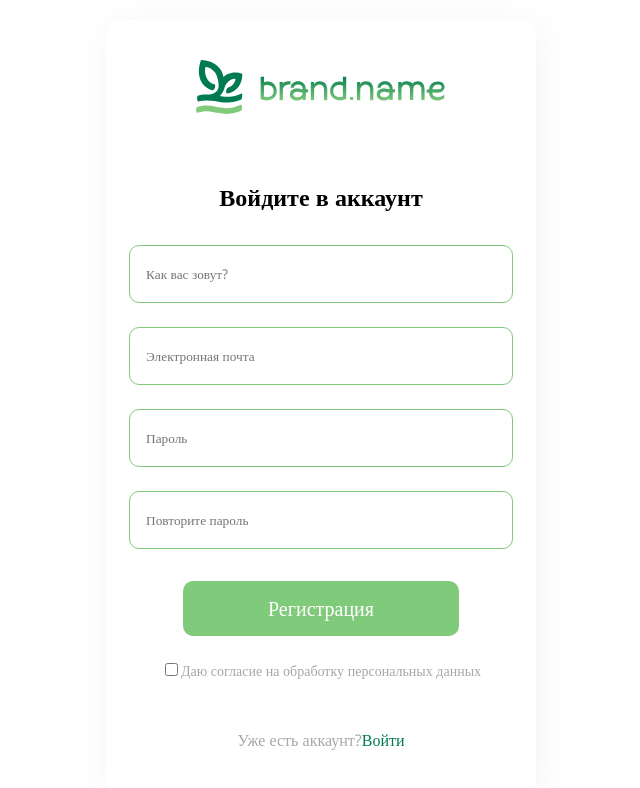
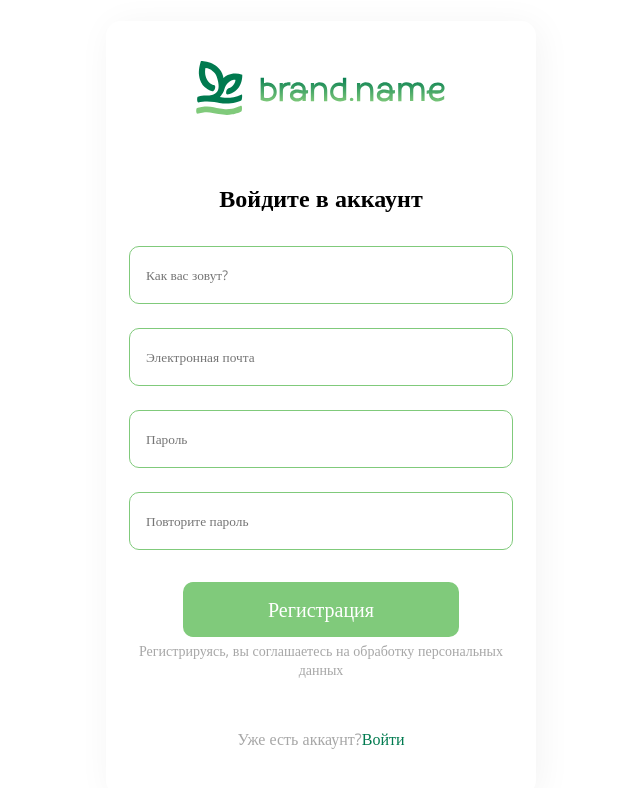
Before and after one commit to kirillkeril/papu_team_client, a React (Create React App) app: page / in a window 1280 px wide. Both pictures are taken after a click on the element "Загеристрируйтесь". Shown: the top 788 px of the page, without its empty margins (319-959 px from the left). Built offline with nearby package versions, Linux system fonts and the light colour scheme.

Commit message:
reg again

```diff
--- a/src/components/LoginCard/LoginCard.js
+++ b/src/components/LoginCard/LoginCard.js
@@ -15,18 +15,18 @@ export const LoginCard = (params) => {
   const [isAuth, setAuth] = useState(true);
   const [agreement, setAgreement] = useState(false);
   function handleEmail(e) {
-      setEmail(e.target.value);
+    setEmail(e.target.value);
   }
   function handlePassword(e) {
-      setPassword(e.target.value);
+    setPassword(e.target.value);
   }
   async function register(e) {
     e.preventDefault();
     try {
-      if(validName() && ValidMail() && !agreement) {
+      if (validName() && ValidMail() && !agreement) {
         const res = await UserService.register(email, password);
         store.setUser(res.data.user);
-        console.log(store.user)
+        console.log(store.user);
       }
     } catch (e) {
       console.log(e);
@@ -49,7 +49,7 @@ export const LoginCard = (params) => {
   //Сравнение паролей
   function comparePass(password, passAffirm) {
     if (password === passAffirm) {
-      if (password !==   "") return true;
+      if (password !== "") return true;
     } else {
       return false;
     }
@@ -122,7 +122,12 @@ export const LoginCard = (params) => {
         <footer className={styles.footer}>
           <span>
             Нет аккаунта?{" "}
-            <span className={styles.registerLink} onClick={() => changeAuth(false)}>Загеристрируйтесь</span>
+            <span
+              className={styles.registerLink}
+              onClick={() => changeAuth(false)}
+            >
+              Загеристрируйтесь
+            </span>
           </span>
         </footer>
       </div>
@@ -168,20 +173,17 @@ export const LoginCard = (params) => {
             />
           </form>
           <Button onClick={register}>Регистрация</Button>
-          <div className={styles.agreeDiv}>
-            <input type="checkbox" id="agreement" name="agreement" checked={agreement} onClick={(e) => setAgreement(e.target.checked)}/>
-            <label for="agreement" className={styles.agreement}>
-              Даю согласие на обработку персональных данных
-            </label>
-          </div>
+          <span className={styles.agreement}>
+            Регистрируясь, вы соглашаетесь на обработку персональных данных
+          </span>
         </div>
 
-        <footer style={{marginTop: '33px'}} className={styles.footer}>
+        <footer style={{ marginTop: "33px" }} className={styles.footer}>
           <p>
             Уже есть аккаунт?
             <label
-                className={styles.registerLink}
-                onClick={() => changeAuth(true)}
+              className={styles.registerLink}
+              onClick={() => changeAuth(true)}
             >
               Войти
             </label>
--- a/src/components/LoginCard/loginCard.module.css
+++ b/src/components/LoginCard/loginCard.module.css
@@ -41,6 +41,7 @@
     cursor: pointer;
 }
 .agreement{
+    margin-top: 4px;
     font-family: "Open Sans";
     color: #A7A7A7;
     font-size: 14px;
--- a/src/components/UIKit/Button/button.module.css
+++ b/src/components/UIKit/Button/button.module.css
@@ -7,4 +7,5 @@
     font-size: 20px;
     color: var(--buttonTextColor);
     font-family: 'Open Sans';
+    cursor: pointer;
 }
```
